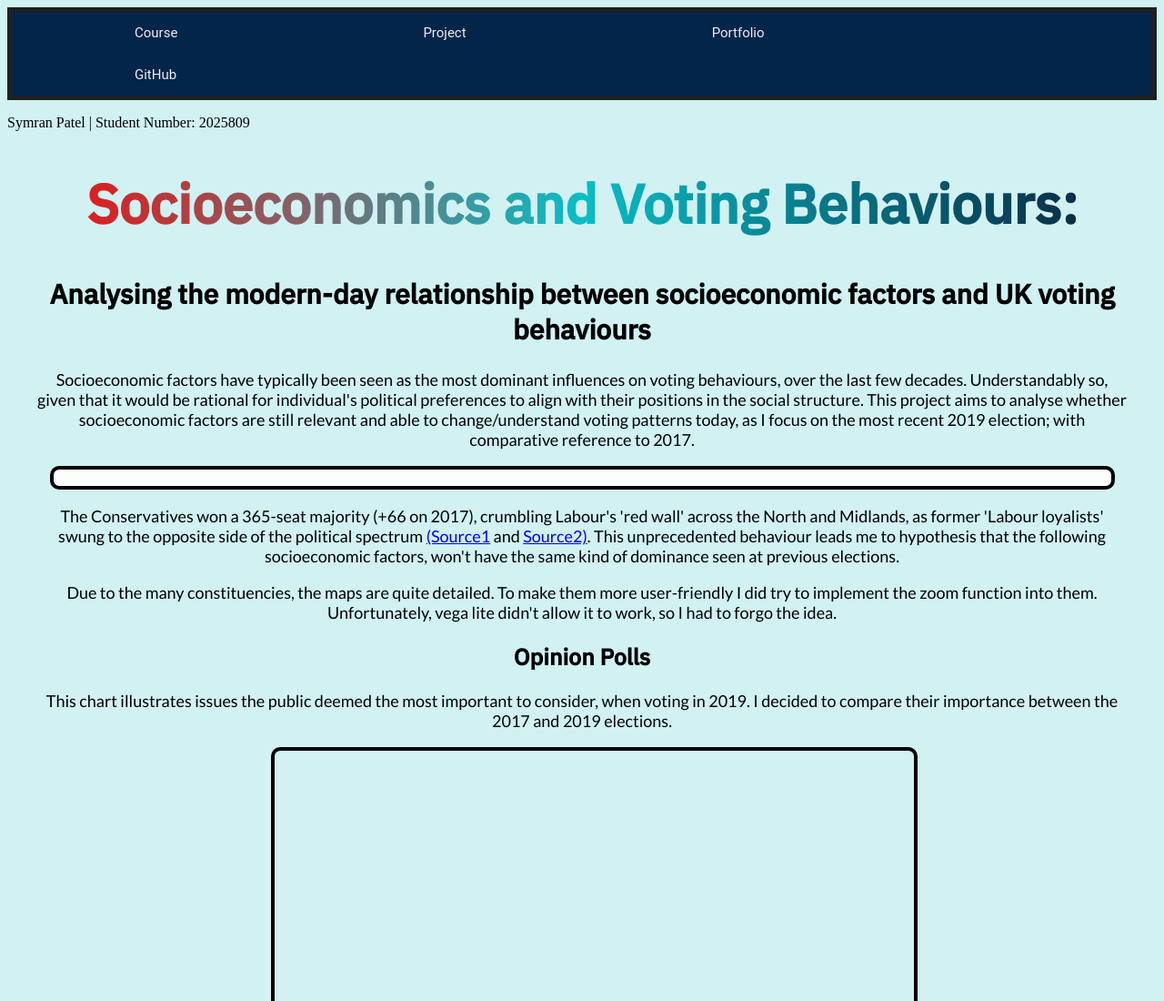
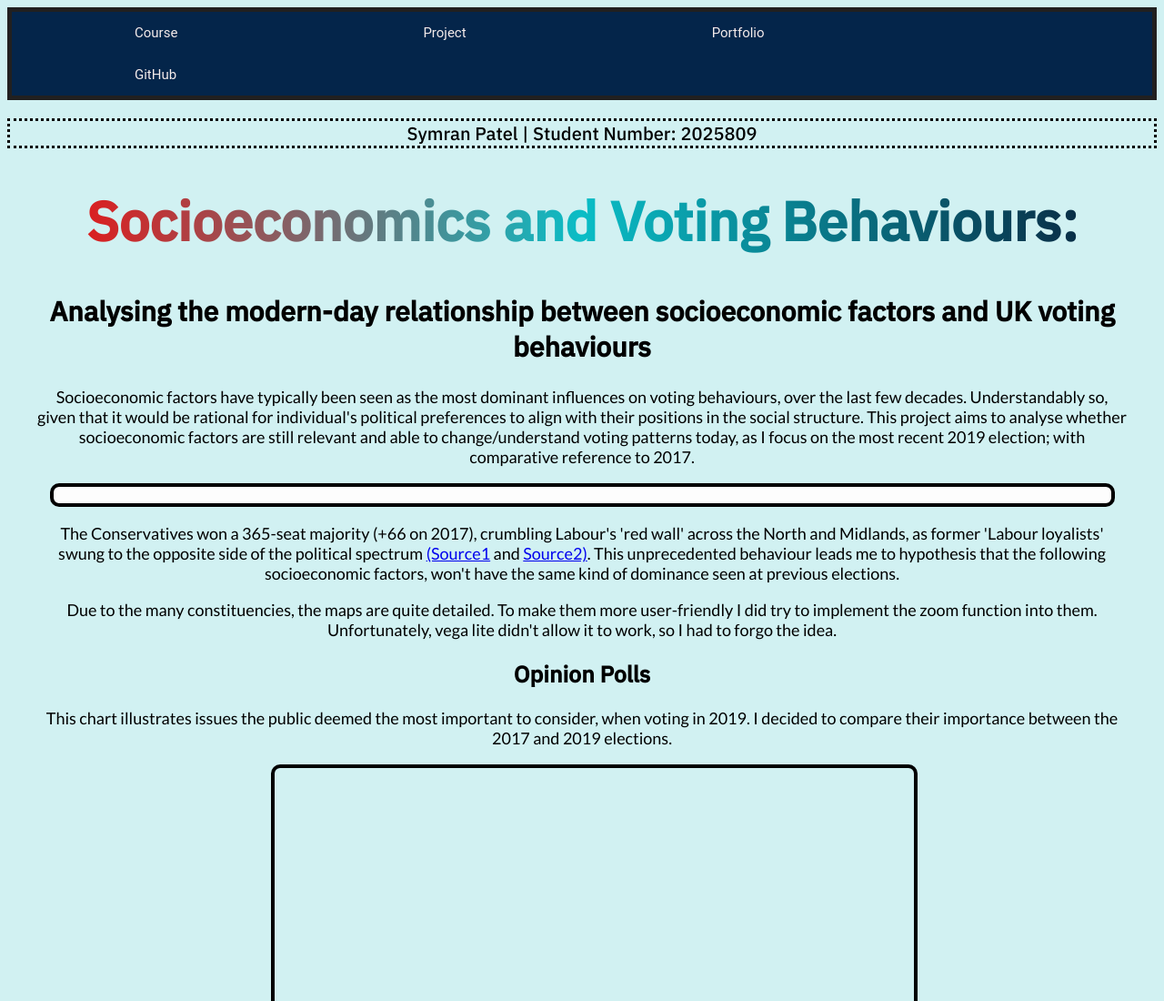
Before and after one commit to Symran19/Symran19.github.io, a plain HTML site: page Project.html in a window 1280 px wide. Shown: the top 1100 px of the page at 91% size. Drawn offline with Linux system fonts and the light colour scheme; a script that the page names is missing; a web font is replaced by a local one.

Commit message:
Update Project.css

```diff
--- a/Project.css
+++ b/Project.css
@@ -66,6 +66,14 @@ li a:hover:not(.active) {
   text-align: center;
   font-size: 30px;
   font-family: 'IBM Plex Sans', sans-serif;
+}
+
+.titlebox p {
+  text-align: center;
+  font-size: 20px;
+  font-family: "IBM Plex Sans", sans-serif;
+  border-style: dotted;
+  border-width: 2;
 }
 
 .Project p {
```
